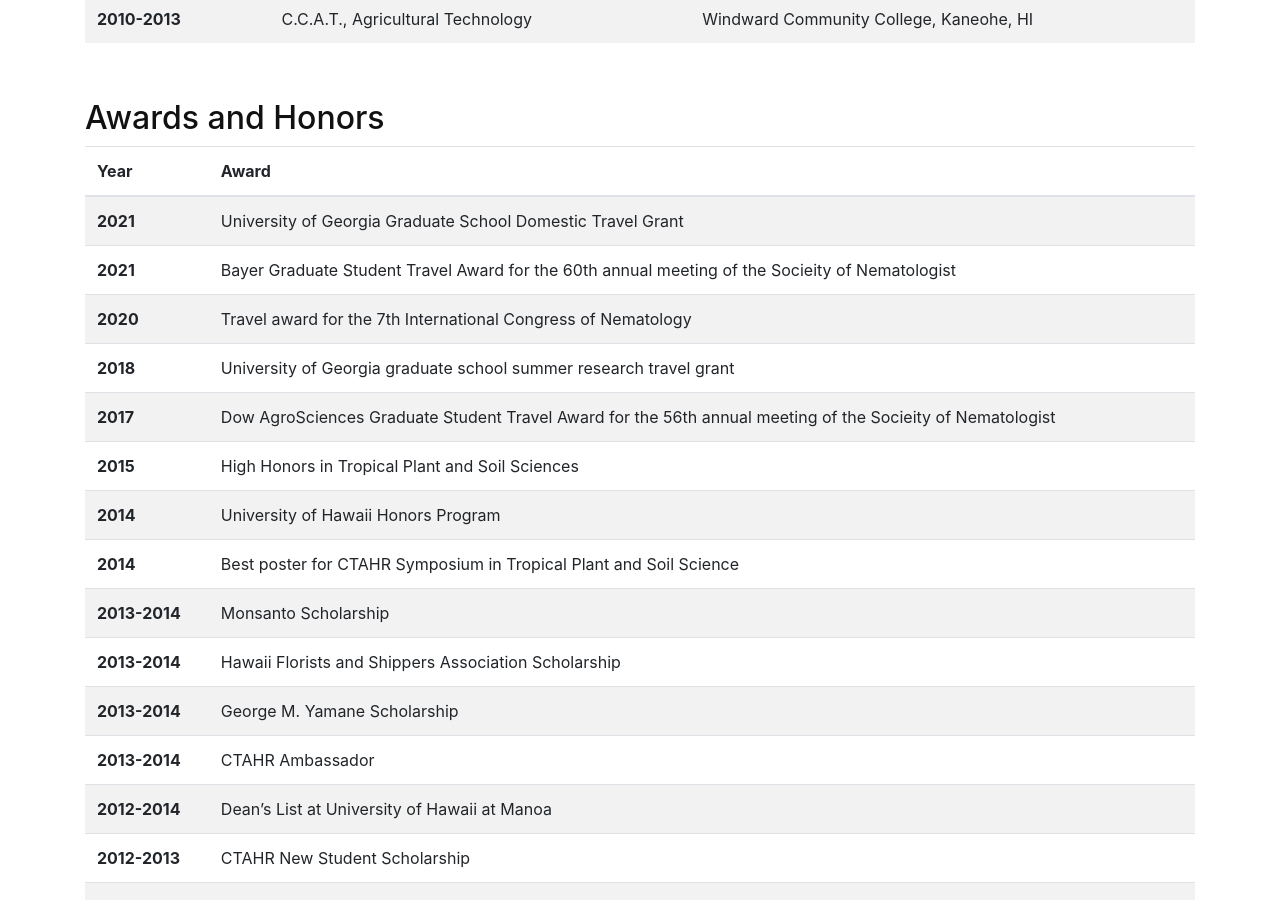
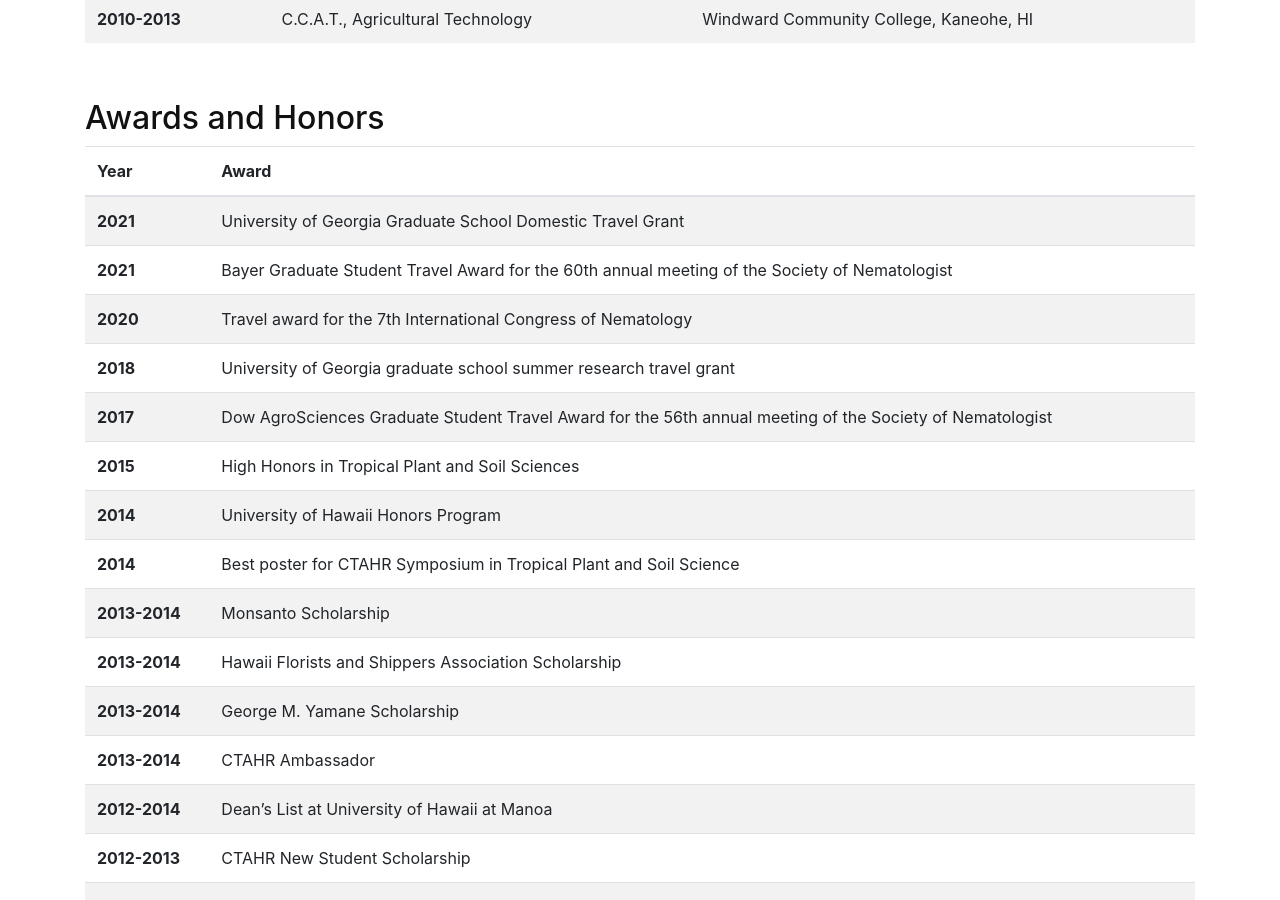
Before and after one commit to jmm43904/website, a Jekyll site: the page built from pages/cv.md, in a window 1280 px wide and 900 px high, scrolled down 410 px. Built offline with Jekyll 4.4.1, drawn with Linux system fonts in a browser that asks for light colours.

Commit message:
fix spelling

```diff
--- a/pages/cv.md
+++ b/pages/cv.md
@@ -22,10 +22,10 @@ nav_order: 2
 |Year|Award|
 |---|---|
 |**2021**|University of Georgia Graduate School Domestic Travel Grant|
-|**2021**|Bayer Graduate Student Travel Award for the 60th annual meeting of the Socieity of Nematologist|
+|**2021**|Bayer Graduate Student Travel Award for the 60th annual meeting of the Society of Nematologist|
 |**2020**|Travel award for the 7th International Congress of Nematology|
 |**2018**|University of Georgia graduate school summer research travel grant|
-|**2017**|Dow AgroSciences Graduate Student Travel Award for the 56th annual meeting of the Socieity of Nematologist|
+|**2017**|Dow AgroSciences Graduate Student Travel Award for the 56th annual meeting of the Society of Nematologist|
 |**2015**|High Honors in Tropical Plant and Soil Sciences|
 |**2014**|University of Hawaii Honors Program|
 |**2014**|Best poster for CTAHR Symposium in Tropical Plant and Soil Science|
```
